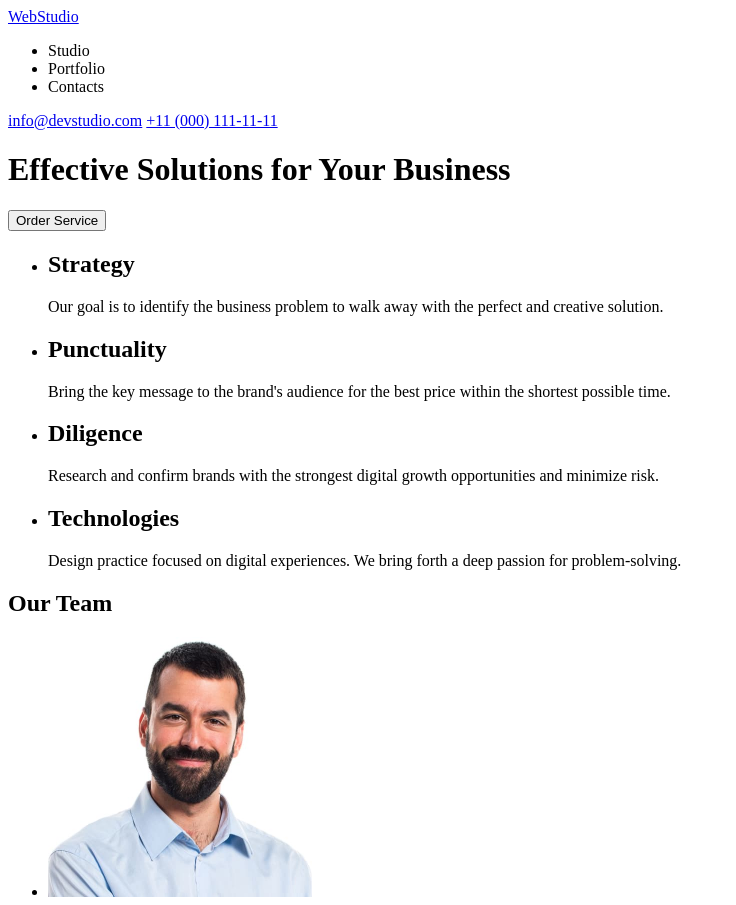
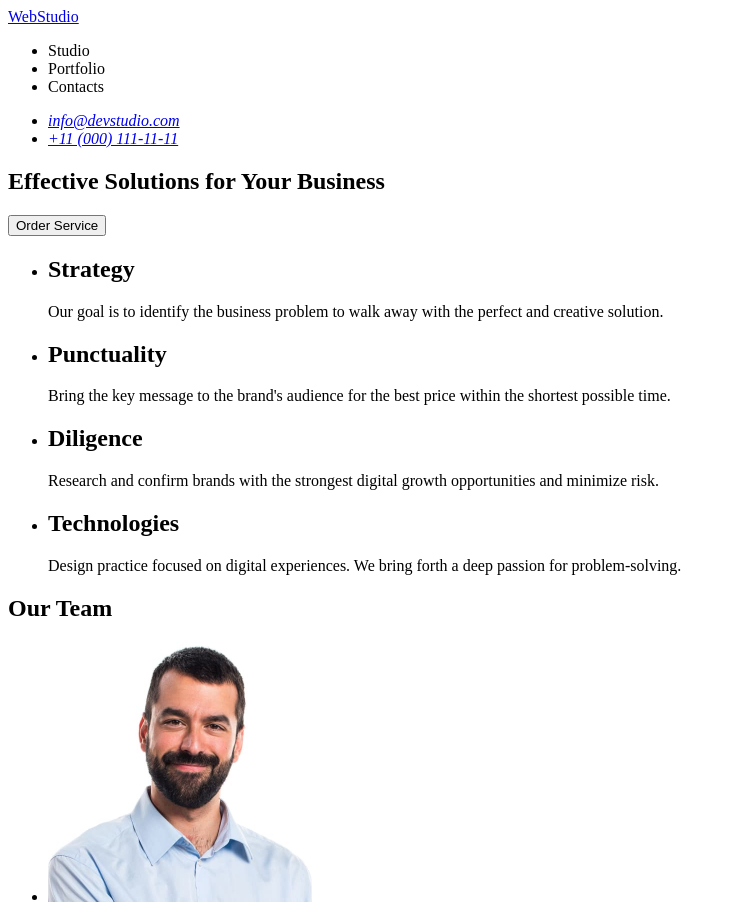
Before and after one commit to stxpd/goit-markup-hw-01, a plain HTML site: page index.html in a window 1280 px wide. Shown: the top 905 px of the page, without its empty margins (0-736 px from the left). Drawn offline with Linux system fonts and the light colour scheme.

Commit message:
fix header, main

```diff
--- a/index.html
+++ b/index.html
@@ -7,20 +7,26 @@
   </head>
   <body>
     <header>
-      <a href="/index.html">WebStudio</a>
       <nav>
+        <a href="./index.html">WebStudio</a>
         <ul>
           <li><a href=""></a>Studio</li>
           <li><a href=""></a>Portfolio</li>
           <li><a href=""></a>Contacts</li>
         </ul>
       </nav>
-      <a href="mailto:info@devstudio.com">info@devstudio.com</a>
-      <a href="tel:+110001111111">+11 (000) 111-11-11</a>
+      <address>
+        <ul>
+          <li><a href="mailto:info@devstudio.com">info@devstudio.com</a></li>
+          <li><a href="tel:+110001111111">+11 (000) 111-11-11</a></li>
+        </ul>
+      </address>
     </header>
     <main>
-      <h1>Effective Solutions for Your Business</h1>
-      <button type="button">Order Service</button>
+      <section>
+        <h1>Effective Solutions for Your Business</h1>
+        <button type="button">Order Service</button>
+      </section>
 
       <section>
         <ul>
@@ -81,7 +87,7 @@
       </section>
     </main>
     <footer>
-      <a href="/index.html">WebStudio</a>
+      <a href="./index.html">WebStudio</a>
       <p>
         Increase the flow of customers and sales for your business with digital
         marketing & growth solutions.
```
